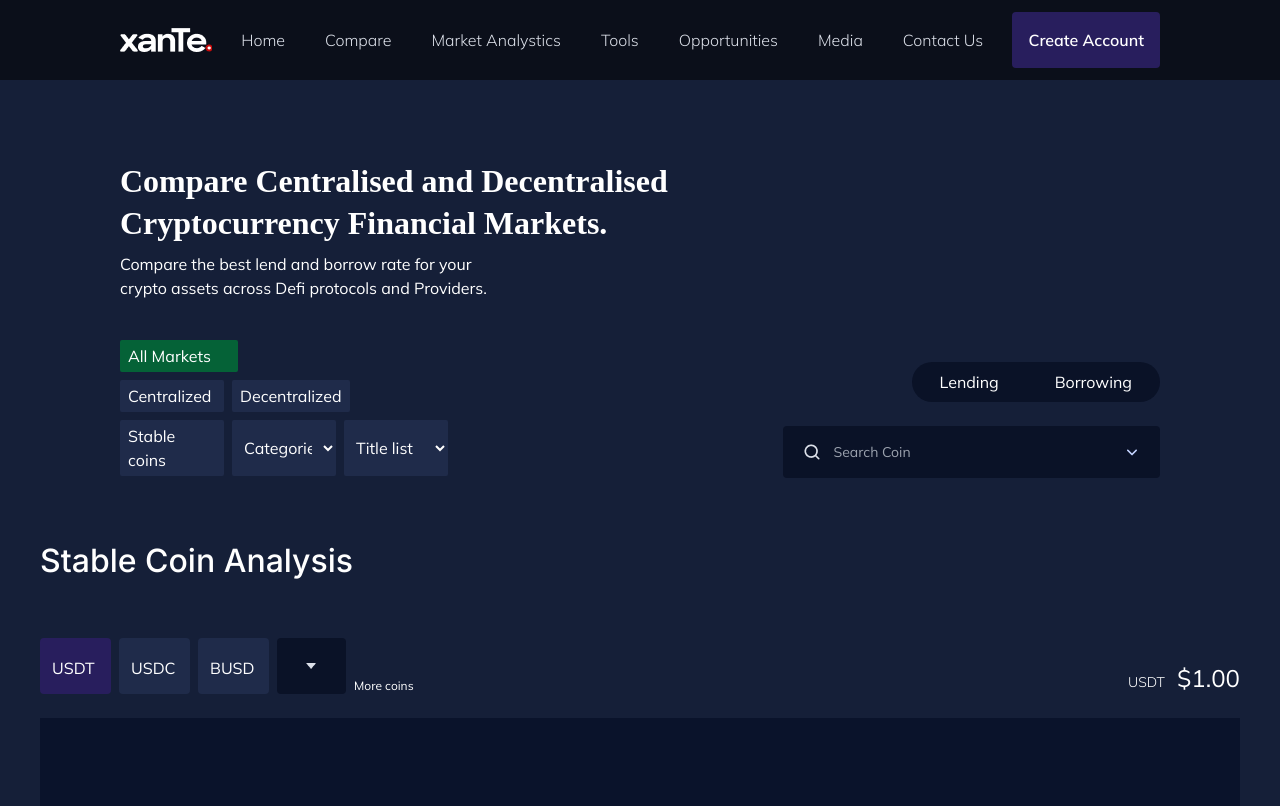
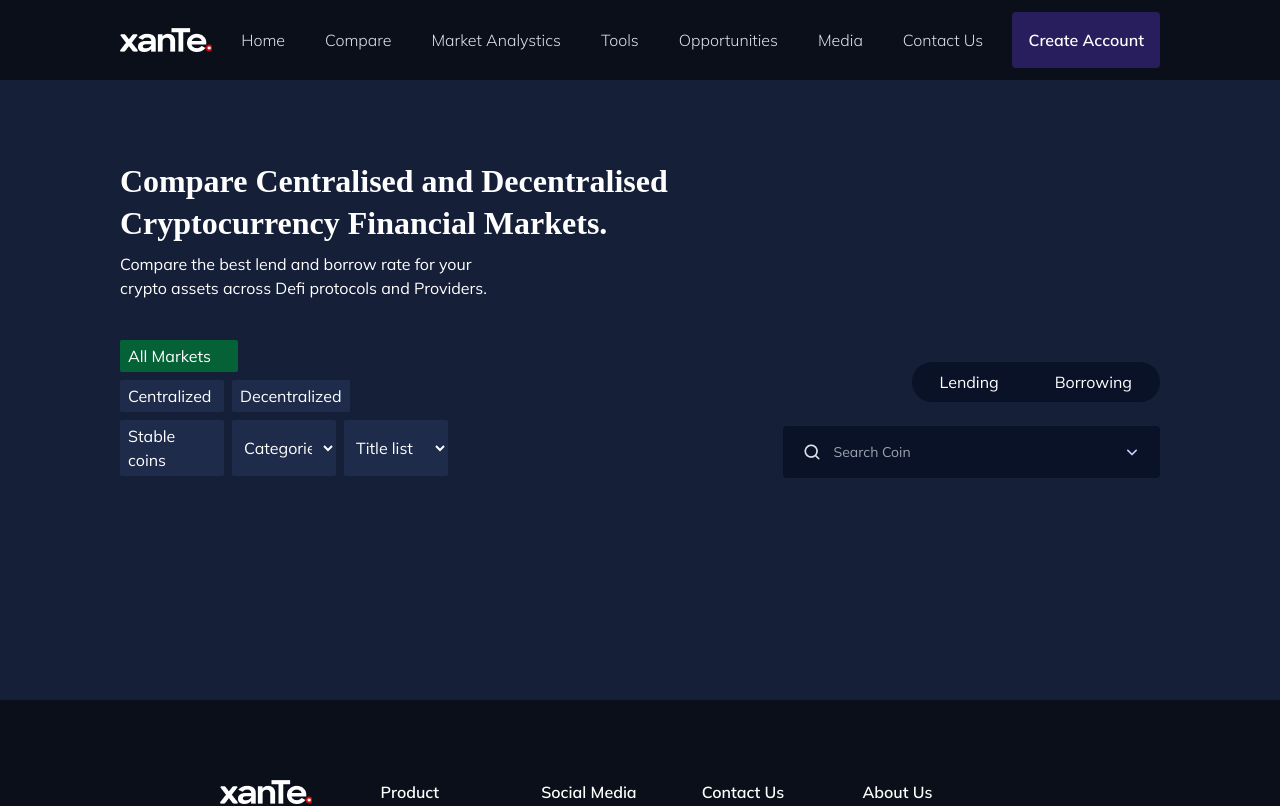
Before and after one commit to Hannahadora/Xante-frontend, a Nuxt app: page /Compare in a window 1280 px wide. Shown: the top 806 px of the page. Built offline with nearby package versions, Linux system fonts and the light colour scheme.

Commit message:
ui build

```diff
--- a/pages/Compare.vue
+++ b/pages/Compare.vue
@@ -40,7 +40,7 @@
 
       <div class="mx-10 mb-40">
          <NuxtChild  />
-         <stable-coin />
+
       </div>
 
       <Footer />
@@ -51,10 +51,9 @@
 import Footer from '~/components/Footer.vue'
 import Header from '~/components/Header.vue'
 import CompareTable from '~/components/Tables/CompareTable.vue'
-import StableCoin from '~/components/Tables/StableCoin.vue'
 export default {
     name: 'compare',
-    components: { Footer, Header, CompareTable, StableCoin, }
+    components: { Footer, Header, CompareTable, }
 }
 </script>
 
```
